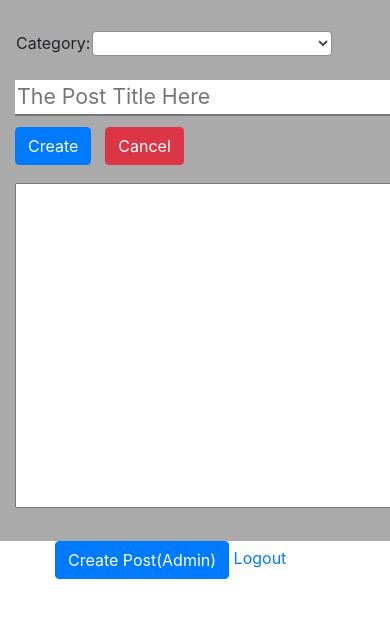
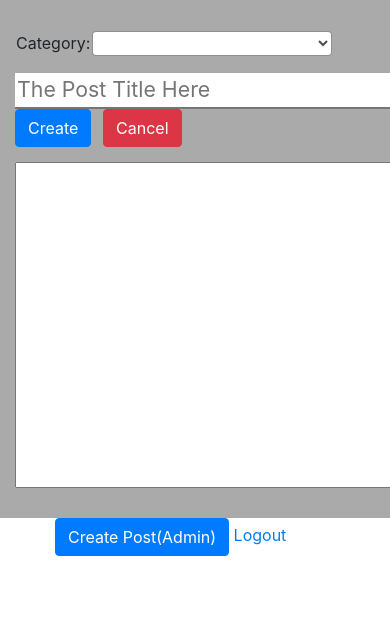
Before and after one commit to LandonKoo0207/lktheprogrammer, a Django app: page /create/ in a window 390 px wide; the page is wider, and only the part inside the window is pictured. Shown: the part 108-726 px from the top of that part. Run offline with Django 3.2, Linux system fonts and the light colour scheme; the visitor is signed in with stand-in values (Sample User, id 1); data that the repository does not hold is empty; some libraries are stand-ins or nearby versions.

Commit message:
Blog contents' div has been resized

```diff
--- a/static/css/main.css
+++ b/static/css/main.css
@@ -22,7 +22,6 @@
     margin-right: auto;
     margin-left: auto;
     max-width: 800px;
-    font-size:2em;
 }
 
 @media only screen and (max-width:800px)
@@ -31,8 +30,8 @@
     {
         padding-top: 5%;
         padding-bottom: 5%;
-        font-size: 2rem;
         background-color: #AAAAAA;
+        font-size: 1.5em;
     }
 }
 
```
